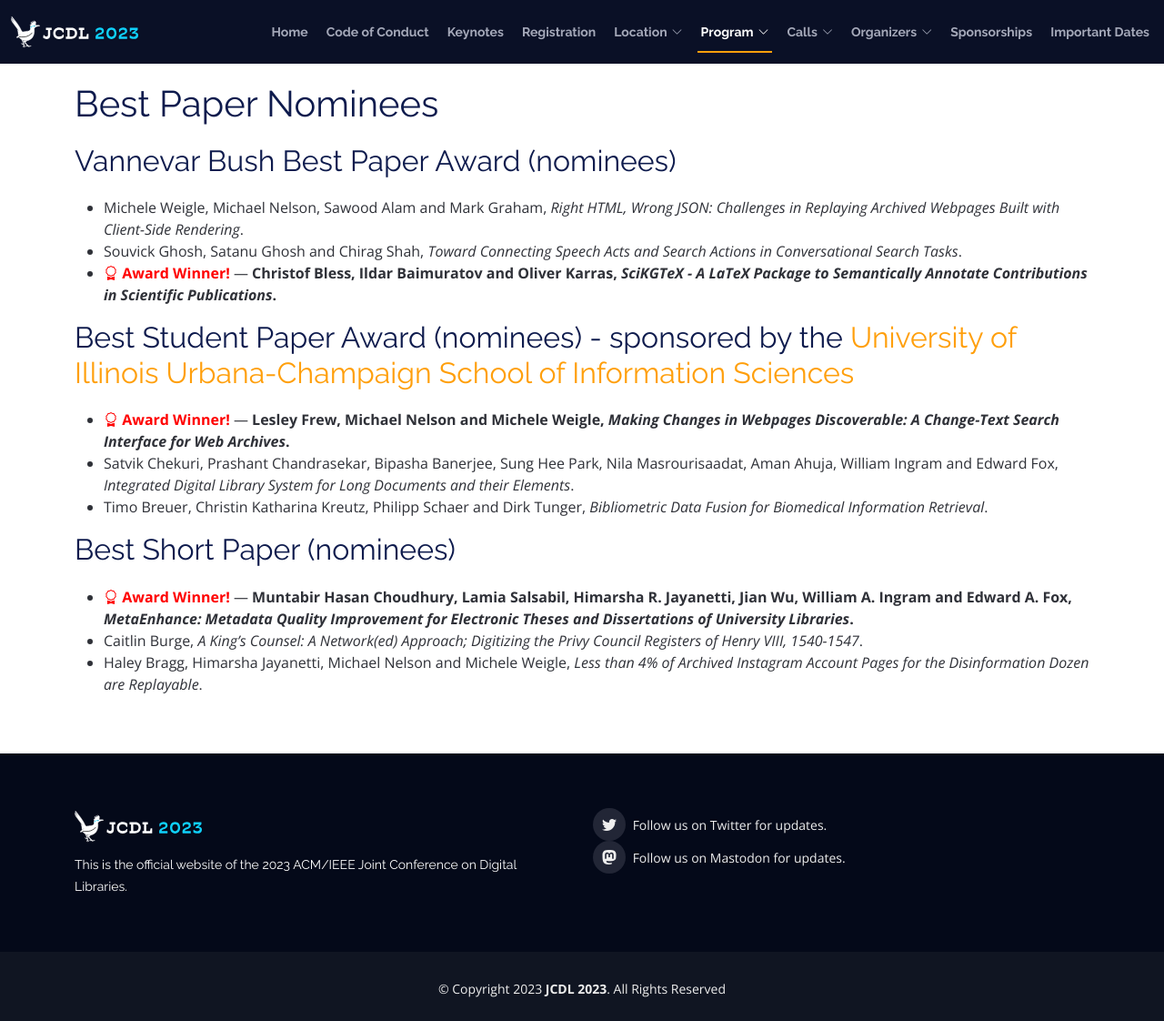
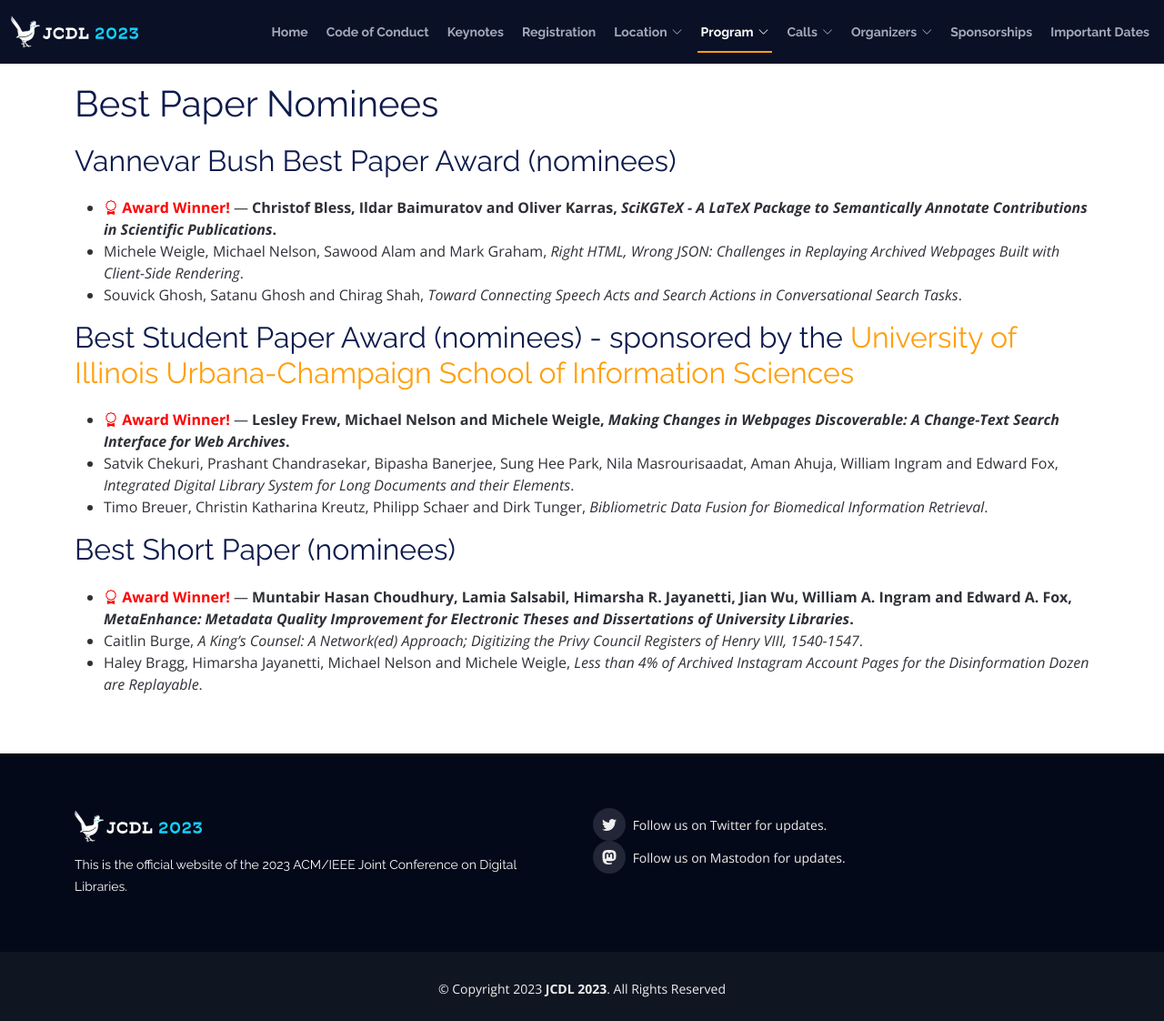
Before and after one commit to shawnmjones/JCDL2023-website-source, a Jekyll site: the page built from awards.html, in a window 1280 px wide and 1122 px high. Shown: the whole window at 91% size. Built offline with Jekyll 4.4.1, drawn with Linux system fonts in a browser that asks for light colours.

Commit message:
moved winners to first bullet

```diff
--- a/awards.html
+++ b/awards.html
@@ -34,9 +34,9 @@ permalink: /program/awards/
 
                   <h2>Vannevar Bush Best Paper Award (nominees)</h2>
                   <ul>
+                    <li><span class="winner"><i class="bi bi-award"></i> Award Winner!</span> &mdash; <span class="winner-title">Christof Bless, Ildar Baimuratov and Oliver Karras, <em>SciKGTeX - A LaTeX Package to Semantically Annotate Contributions in Scientific Publications</em>.</span></li>
                     <li>Michele Weigle, Michael Nelson, Sawood Alam and Mark Graham, <em>Right HTML, Wrong JSON: Challenges in Replaying Archived Webpages Built with Client-Side Rendering</em>.</li>
                     <li>Souvick Ghosh, Satanu Ghosh and Chirag Shah, <em>Toward Connecting Speech Acts and Search Actions in Conversational Search Tasks</em>.</li>
-                    <li><span class="winner"><i class="bi bi-award"></i> Award Winner!</span> &mdash; <span class="winner-title">Christof Bless, Ildar Baimuratov and Oliver Karras, <em>SciKGTeX - A LaTeX Package to Semantically Annotate Contributions in Scientific Publications</em>.</span></li>
                   </ul>
 
                   <h2>Best Student Paper Award (nominees) - sponsored by the <a href="https://ischool.illinois.edu/"> University of Illinois Urbana-Champaign School of Information Sciences</a> </h2>
```
